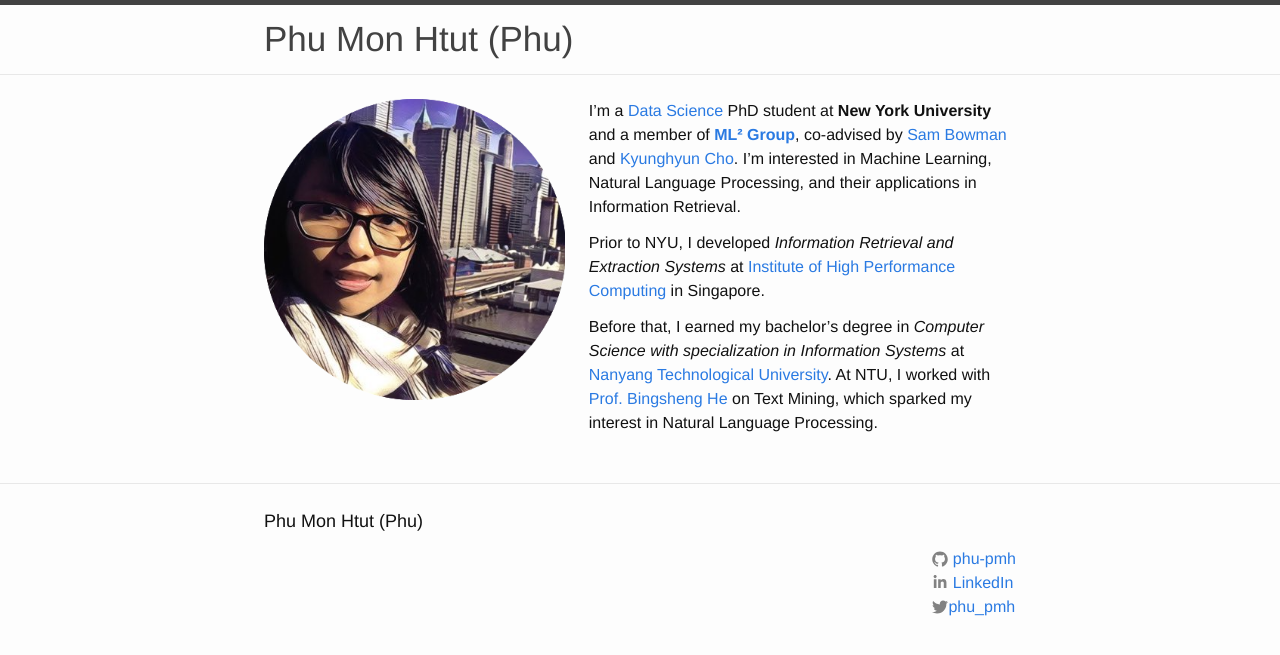
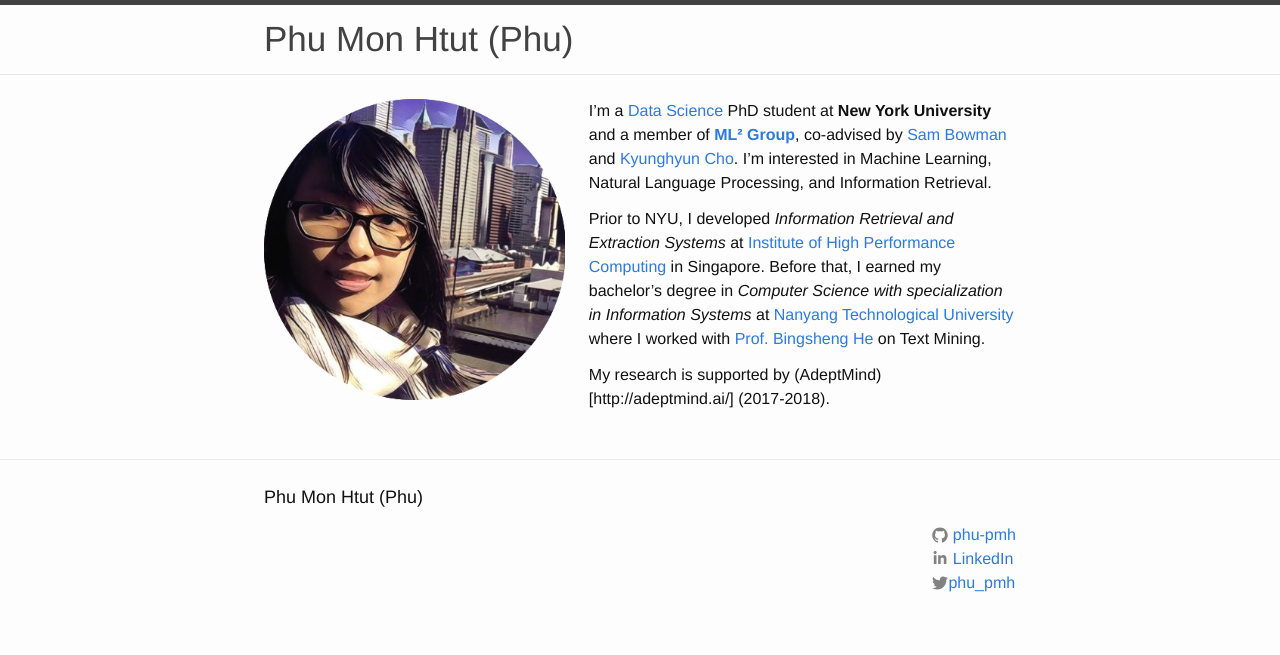
Before and after one commit to phu-pmh/phu-pmh.github.io, a Jekyll site: the page built from index.md, in a window 1280 px wide. Shown: the top 655 px of the page. Built offline with Jekyll 4.4.1, drawn with Linux system fonts in a browser that asks for light colours.

Commit message:
Update index.md

```diff
--- a/index.md
+++ b/index.md
@@ -1,8 +1,8 @@
 ---
 layout: home
 ---
-I'm a [Data Science](http://cds.nyu.edu/) PhD student at **New York University** and a member of **[ML² Group](https://wp.nyu.edu/ml2/)**, co-advised by [Sam Bowman](https://www.nyu.edu/projects/bowman/) and [Kyunghyun Cho](https://kyunghyuncho.me/). I'm interested in Machine Learning, Natural Language Processing, and their applications in Information Retrieval.
+I'm a [Data Science](http://cds.nyu.edu/) PhD student at **New York University** and a member of **[ML² Group](https://wp.nyu.edu/ml2/)**, co-advised by [Sam Bowman](https://www.nyu.edu/projects/bowman/) and [Kyunghyun Cho](https://kyunghyuncho.me/). I'm interested in Machine Learning, Natural Language Processing, and Information Retrieval.
 
-Prior to NYU, I developed *Information Retrieval and Extraction Systems* at [Institute of High Performance Computing](https://www.a-star.edu.sg/ihpc) in Singapore.
+Prior to NYU, I developed *Information Retrieval and Extraction Systems* at [Institute of High Performance Computing](https://www.a-star.edu.sg/ihpc) in Singapore. Before that, I earned my bachelor's degree in *Computer Science with specialization in Information Systems* at [Nanyang Technological University](http://scse.ntu.edu.sg/Pages/Home.aspx) where I worked with [Prof. Bingsheng He](http://www.comp.nus.edu.sg/~hebs/) on Text Mining.
 
-Before that, I earned my bachelor's degree in *Computer Science with specialization in Information Systems* at [Nanyang Technological University](http://scse.ntu.edu.sg/Pages/Home.aspx). At NTU, I worked with [Prof. Bingsheng He](http://www.comp.nus.edu.sg/~hebs/) on Text Mining, which sparked my interest in Natural Language Processing.
+My research is supported by (AdeptMind)[http://adeptmind.ai/] (2017-2018).
```
